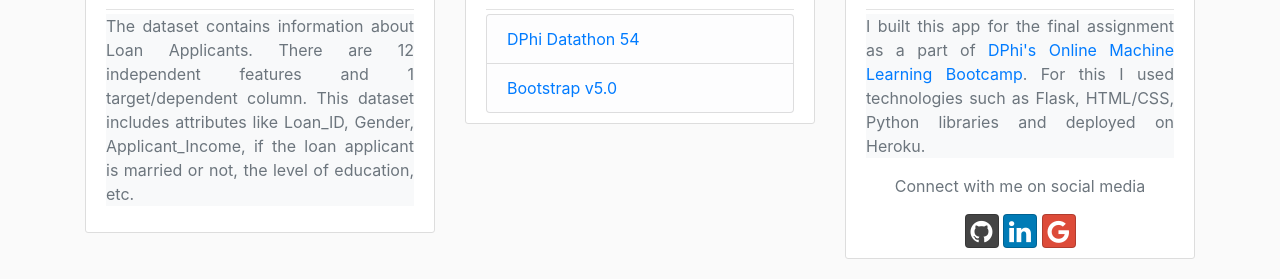
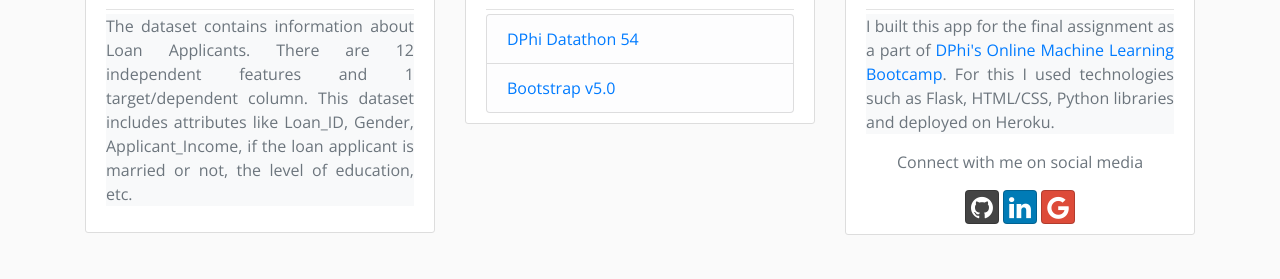
Before and after one commit to vinrok/LoanPredictionApp, a Flask app: page / in a window 1280 px wide. Shown: the part 736-1015 px from the top of the page. After the commit the page ends 971 px from the top, so only its background shows below. Run offline with Flask 2, Linux system fonts and the light colour scheme; parts of the project's set-up code (start-up, migrations or seed data) failed here and were passed over; some libraries are stand-ins or nearby versions.

Commit message:
updated static files

```diff
--- a/static/css/layout.css
+++ b/static/css/layout.css
@@ -3,9 +3,24 @@
 
 
 body {
-    background: #fafafa;
+   background: #fafafa;
     color: #333333;
     margin-top: 5rem;
+    width: 100%;
+    height: 100%;
+	font-family: 'Open Sans', sans-serif;
+/*	background: #092756;
+	color: #fff;
+	font-size: 18px;
+	text-align:center;
+	letter-spacing:1.2px;
+	background: -moz-radial-gradient(-10% 80%, ellipse cover, rgba(14,128,18,.4) 10%,rgba(14,8,76,0) 40%), -moz-linear-gradient(-45deg,  #670d10 0%, #045756 100%);
+	background: -webkit-radial-gradient(-10% 80%, ellipse cover, rgba(14,128,18,.4) 10%,rgba(14,8,76,0) 40%), -webkit-linear-gradient(-45deg,  #670d10 0%,#045756 100%);
+	background: -o-radial-gradient(-10% 80%, ellipse cover, rgba(14,56,18,.4) 10%,rgba(14,8,76,0) 40%), -o-linear-gradient(-45deg,  #670d10 0%,#045756 100%);
+	background: -ms-radial-gradient(-10% 80%, ellipse cover, rgba(14,128,18,.4) 10%,rgba(14,8,76,0) 40%), -ms-linear-gradient(-45deg,  #670d10 0%,#045756 100%);
+	background: -webkit-radial-gradient(-10% 80%, ellipse cover, rgba(14,128,18,.4) 10%,rgba(14,8,76,0) 40%), linear-gradient(135deg,  #670d10 0%,#045756 100%);
+	filter: progid:DXImageTransform.Microsoft.gradient( startColorstr='#3E1D6D', endColorstr='#094556',GradientType=2 ); */
+
 }
 
 h1, h2, h3, h4, h5, h6 {
```
Also changed, not shown: static/images/favicon.jpg (added).
